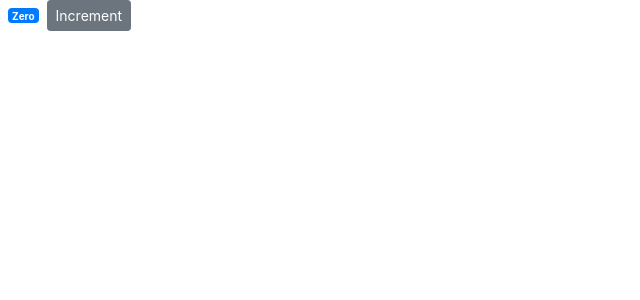
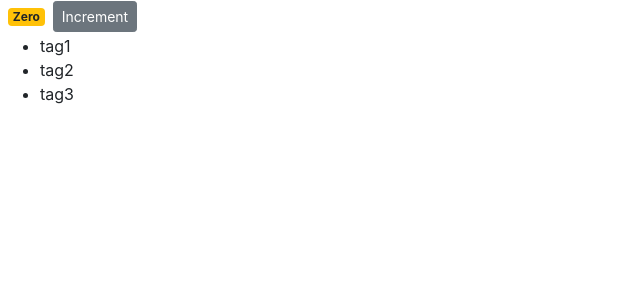
Before and after one commit to Peri7at/react-counter-app, a React (Create React App) app: page / in a window 1280 px wide. Shown: the top 300 px of the page, without its empty margins (0-640 px from the left). Built offline with nearby package versions, Linux system fonts and the light colour scheme.

Commit message:
add badge classes and tag list

```diff
--- a/src/components/counter.jsx
+++ b/src/components/counter.jsx
@@ -2,21 +2,26 @@
 
 class Counter extends Component {
   state = {
-    count: 0
-  };
-
-  styles = {
-    fontSize: 10,
-    fontWeight: 'bold'
+    count: 0,
+    tags: ['tag1', 'tag2', 'tag3']
   };
 
   render() {
     return (
       <div>
-        <span style={this.styles} className='badge badge-primary m-2'>{this.formatCount()}</span>
+        <span className= { this.getBadgeClasses() } >{this.formatCount()}</span>
         <button className='btn btn-secondary btn-sm'>Increment</button>
+        <ul>
+          { this.state.tags.map( tag => <li key={ tag }>{ tag }</li>)}
+        </ul>
       </div>
     );
+  }
+
+  getBadgeClasses() {
+    let classes = 'badge m-2 badge-';
+    classes += (this.state.count === 0) ? 'warning' : 'primary';
+    return classes;
   }
 
   formatCount() {
```
